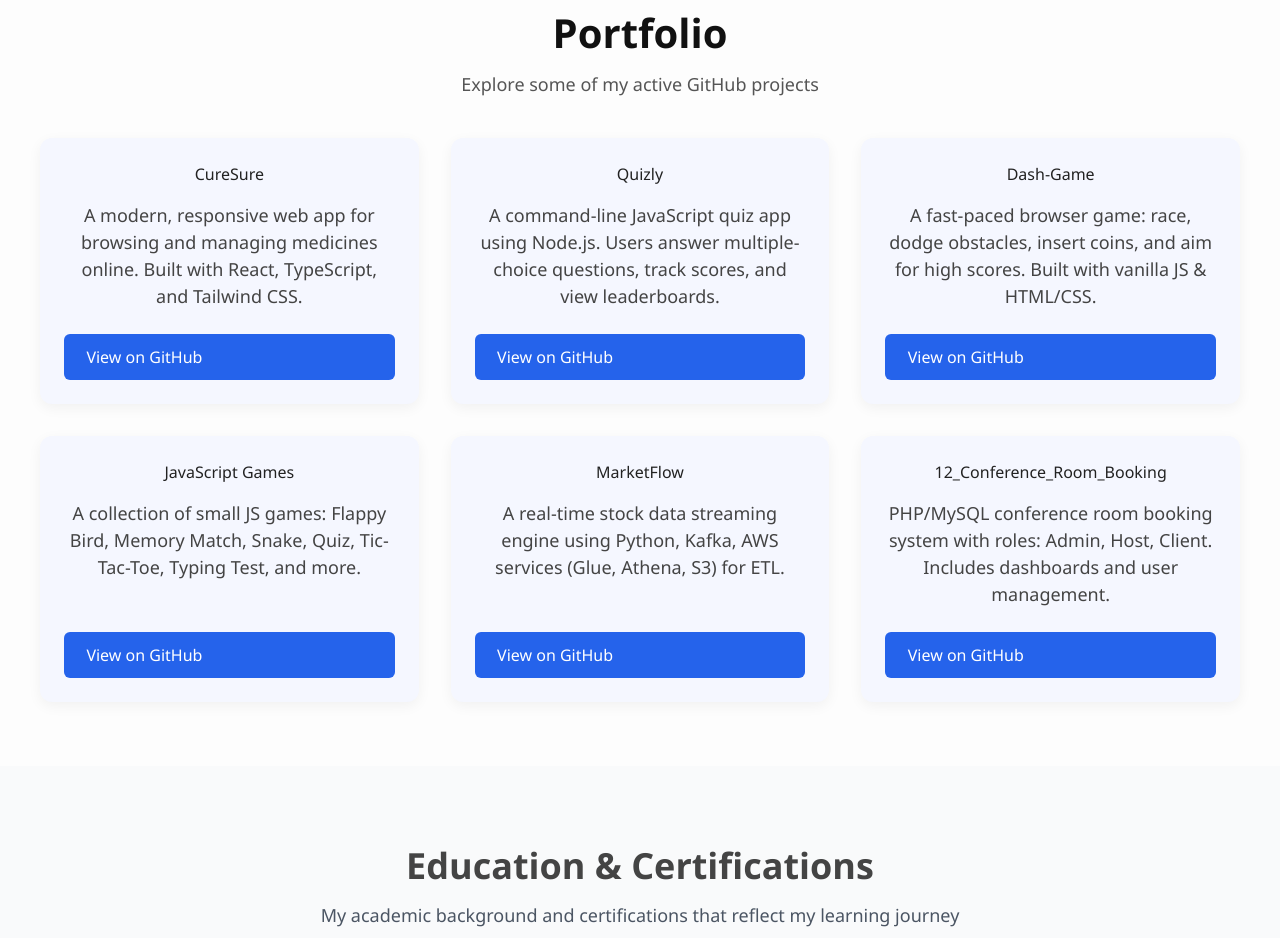
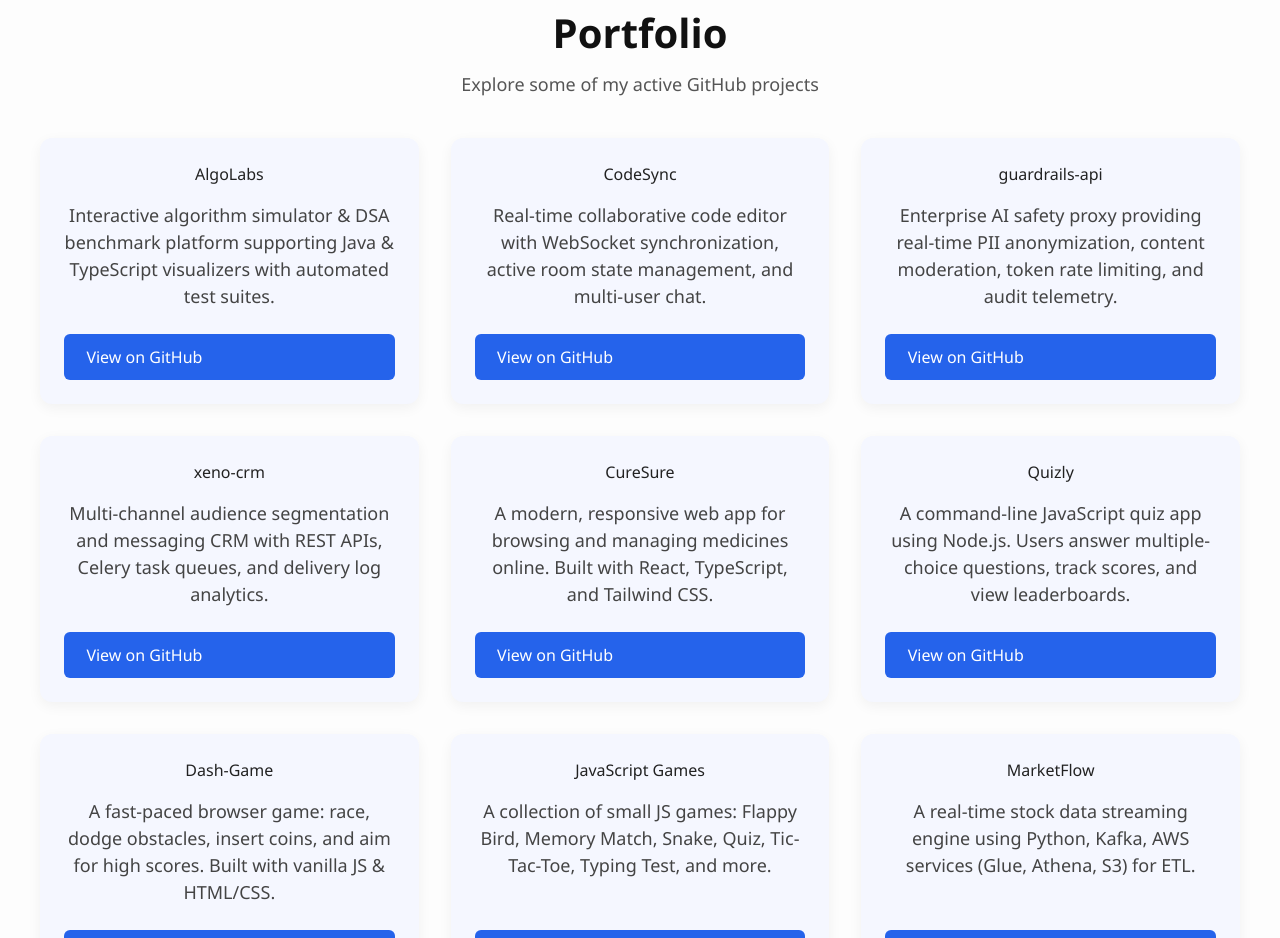
Before and after one commit to LAKSHYA-NIGAM/Portfolio, a plain HTML site: page Portfolio/index.html in a window 1280 px wide. Shown: the part 2077-3015 px from the top of the page. Drawn offline with nearby package versions, Linux system fonts and the light colour scheme.

Commit message:
feat(portfolio): showcase flagship projects and update GitHub profile links to active account

```diff
--- a/Portfolio/index.html
+++ b/Portfolio/index.html
@@ -140,39 +140,63 @@
 
   <div class="portfolio-grid">
     <div class="project-card">
+      <h3>AlgoLabs</h3>
+      <p>Interactive algorithm simulator & DSA benchmark platform supporting Java & TypeScript visualizers with automated test suites.</p>
+      <a href="https://github.com/LAKSHYA-NIGAM/AlgoLabs" target="_blank" class="btn">View on GitHub</a>
+    </div>
+
+    <div class="project-card">
+      <h3>CodeSync</h3>
+      <p>Real-time collaborative code editor with WebSocket synchronization, active room state management, and multi-user chat.</p>
+      <a href="https://github.com/LAKSHYA-NIGAM/CodeSync" target="_blank" class="btn">View on GitHub</a>
+    </div>
+
+    <div class="project-card">
+      <h3>guardrails-api</h3>
+      <p>Enterprise AI safety proxy providing real-time PII anonymization, content moderation, token rate limiting, and audit telemetry.</p>
+      <a href="https://github.com/LAKSHYA-NIGAM/guardrails-api" target="_blank" class="btn">View on GitHub</a>
+    </div>
+
+    <div class="project-card">
+      <h3>xeno-crm</h3>
+      <p>Multi-channel audience segmentation and messaging CRM with REST APIs, Celery task queues, and delivery log analytics.</p>
+      <a href="https://github.com/LAKSHYA-NIGAM/xeno-crm" target="_blank" class="btn">View on GitHub</a>
+    </div>
+
+    <div class="project-card">
       <h3>CureSure</h3>
       <p>A modern, responsive web app for browsing and managing medicines online. Built with React, TypeScript, and Tailwind CSS.</p>
-      <a href="https://github.com/Lakshya-GG/Curesure" target="_blank" class="btn">View on GitHub</a>
+      <a href="https://github.com/LAKSHYA-NIGAM/Curesure" target="_blank" class="btn">View on GitHub</a>
     </div>
 
     <div class="project-card">
       <h3>Quizly</h3>
       <p>A command-line JavaScript quiz app using Node.js. Users answer multiple-choice questions, track scores, and view leaderboards.</p>
-      <a href="https://github.com/Lakshya-GG/quizly" target="_blank" class="btn">View on GitHub</a>
+      <a href="https://github.com/LAKSHYA-NIGAM/quizly" target="_blank" class="btn">View on GitHub</a>
     </div>
 
     <div class="project-card">
       <h3>Dash-Game</h3>
       <p>A fast-paced browser game: race, dodge obstacles, insert coins, and aim for high scores. Built with vanilla JS & HTML/CSS.</p>
-      <a href="https://github.com/Lakshya-GG/Dash-Game" target="_blank" class="btn">View on GitHub</a>
+      <a href="https://github.com/LAKSHYA-NIGAM/Dash-Game" target="_blank" class="btn">View on GitHub</a>
     </div>
 
     <div class="project-card">
       <h3>JavaScript Games</h3>
       <p>A collection of small JS games: Flappy Bird, Memory Match, Snake, Quiz, Tic-Tac-Toe, Typing Test, and more.</p>
-      <a href="https://github.com/Lakshya-GG/JavaScript-Games" target="_blank" class="btn">View on GitHub</a>
+      <a href="https://github.com/LAKSHYA-NIGAM/JavaScript-Games" target="_blank" class="btn">View on GitHub</a>
     </div>
 
     <div class="project-card">
       <h3>MarketFlow</h3>
       <p>A real-time stock data streaming engine using Python, Kafka, AWS services (Glue, Athena, S3) for ETL.</p>
-      <a href="https://github.com/Lakshya-GG/Marketflow" target="_blank" class="btn">View on GitHub</a>
+      <a href="https://github.com/LAKSHYA-NIGAM/Marketflow" target="_blank" class="btn">View on GitHub</a>
     </div>
 
     <div class="project-card">
       <h3>12_Conference_Room_Booking</h3>
       <p>PHP/MySQL conference room booking system with roles: Admin, Host, Client. Includes dashboards and user management.</p>
-      <a href="https://github.com/Lakshya-GG/12_Conference_Room_Booking" target="_blank" class="btn">View on GitHub</a>
+      <a href="https://github.com/LAKSHYA-NIGAM/12_Conference_Room_Booking" target="_blank" class="btn">View on GitHub</a>
     </div>
   </div>
 </section>
@@ -270,6 +294,7 @@
   </div>
 </footer>
 
+<script src="contact-validator.js"></script>
 <script src="script.js"></script>
 </body>
 </html>
```
Also changed, not shown: index.html (added, +15 -0 lines).
